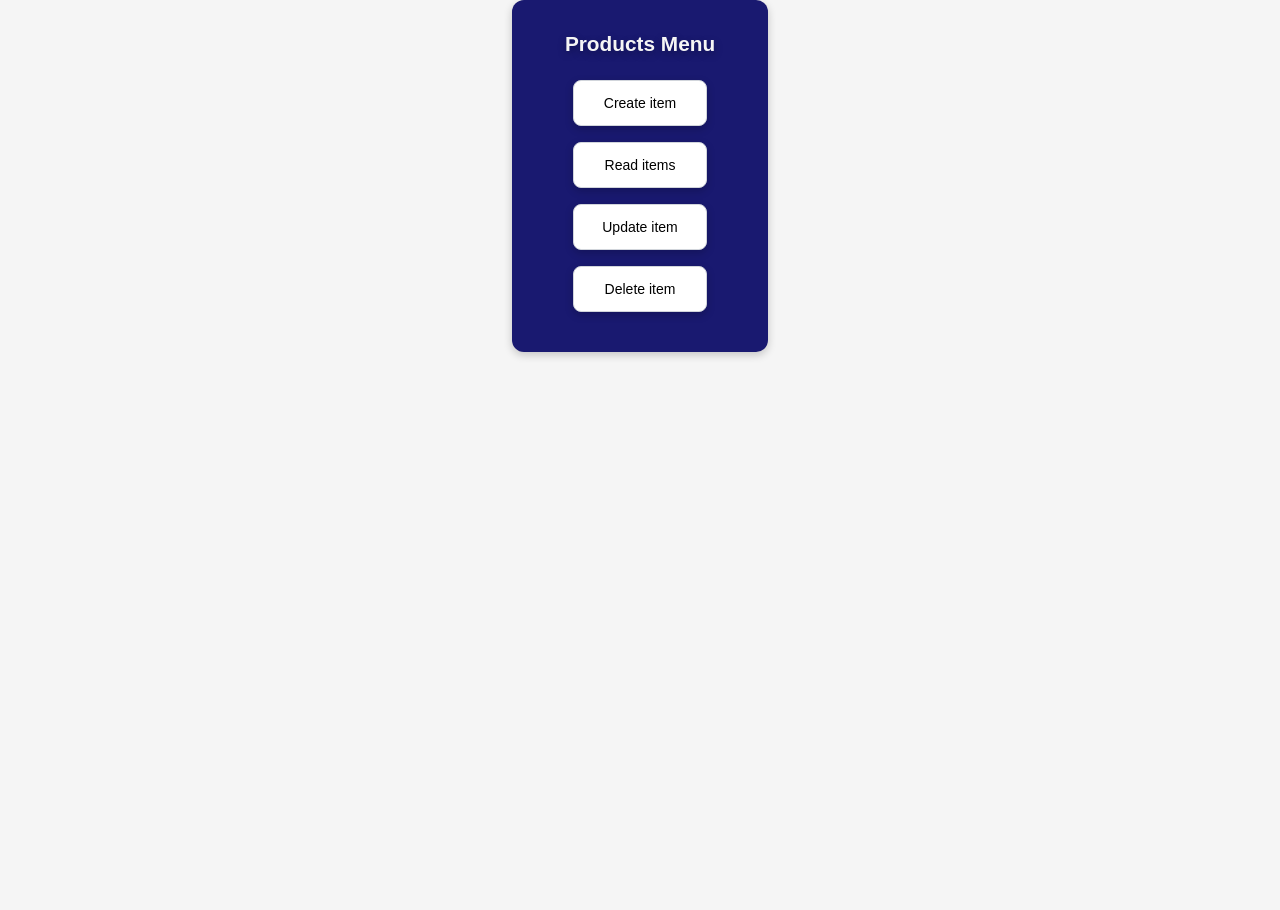
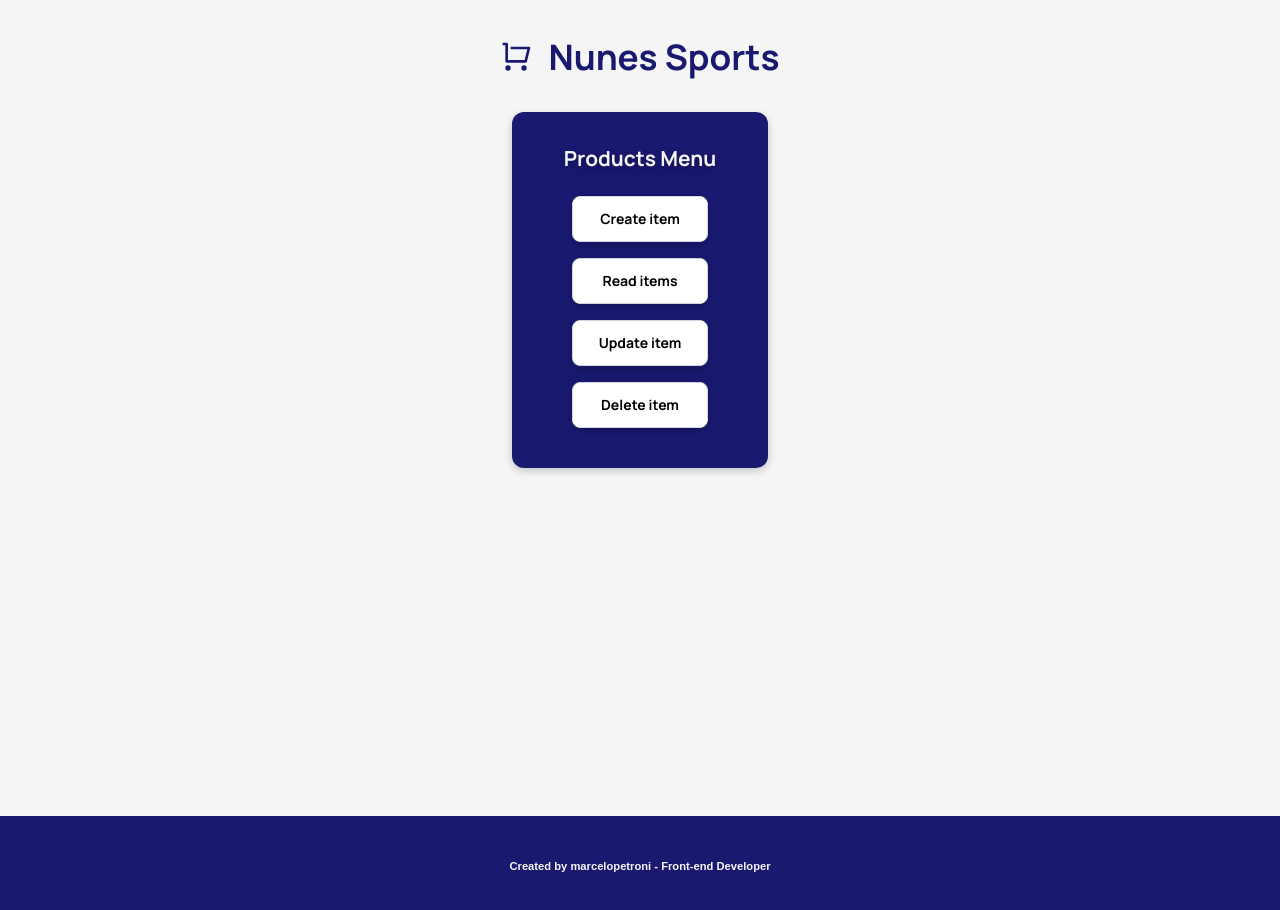
Before and after one commit to marcelopetroni/Gerenciamento-estoque, a React (Vite) app: page / in a window 1280 px wide. Shown: the top 910 px of the page. Before the commit the page ends 800 px from the top, so only its background shows below. Built offline with nearby package versions, Linux system fonts and the light colour scheme.

Commit message:
exibição do conteúdo

```diff
--- a/src/App.jsx
+++ b/src/App.jsx
@@ -1,11 +1,15 @@
 import { useState } from 'react'
+import Header from './components/page structure/Header'
 import MainContent from './components/page structure/MainContent'
+import Footer from './components/page structure/Footer'
 
 function App() {
 
   return (
     <>
+      <Header/>
       <MainContent/>
+      <Footer />
     </>
   )
 }
```
